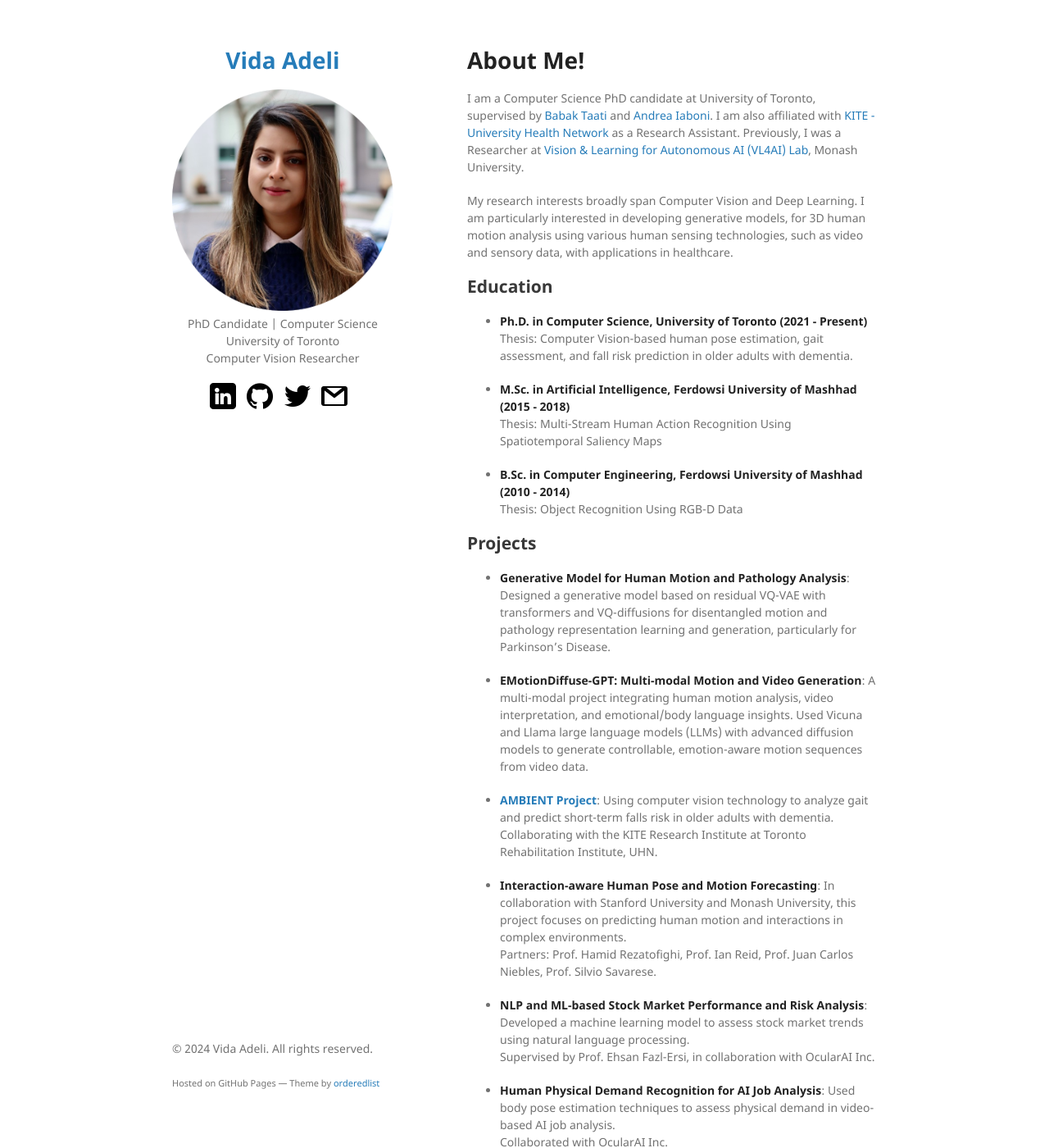
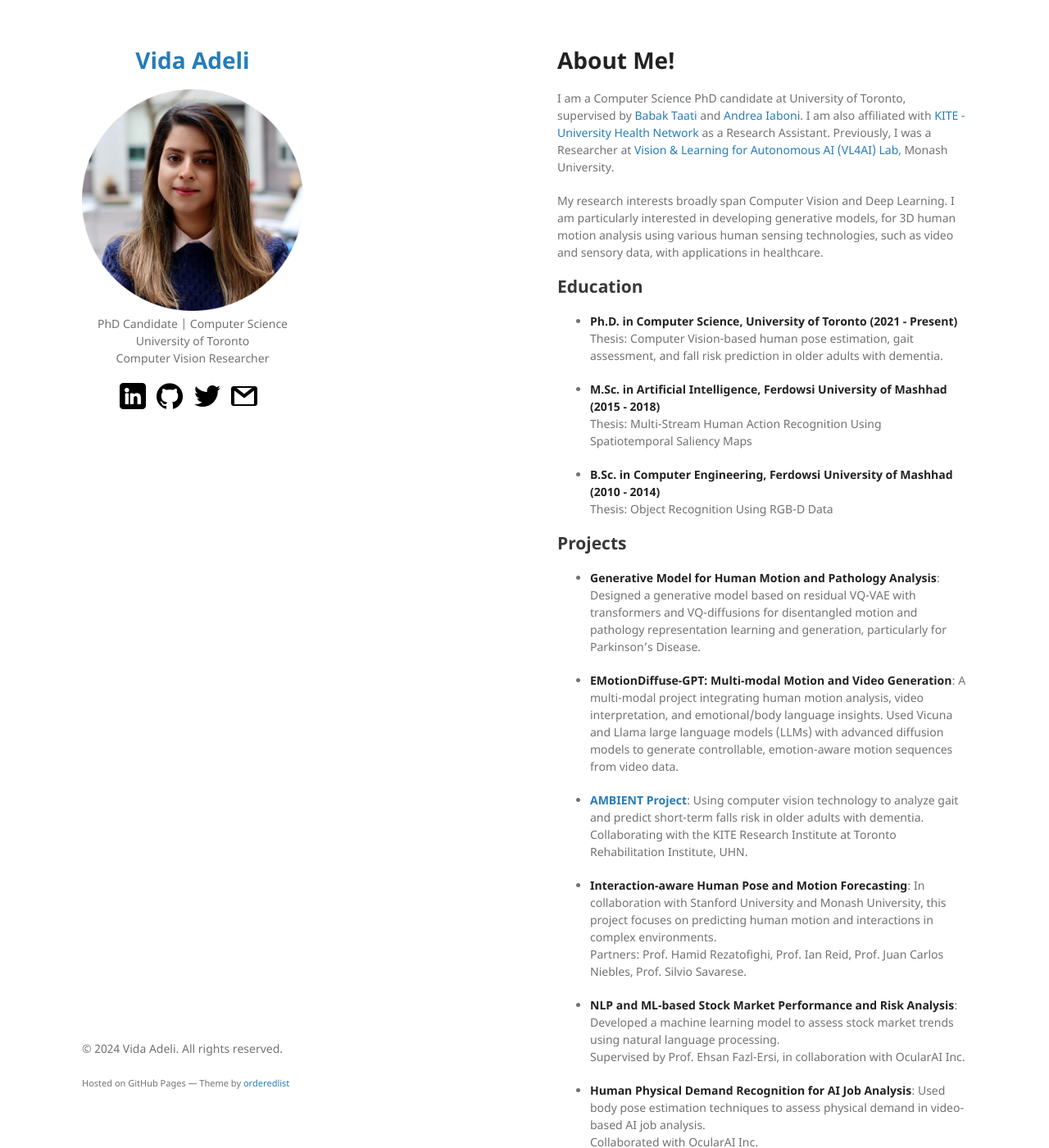
Before and after one commit to vadeli/vadeli.github.io, a Jekyll site: the page built from index.md, in a window 1280 px wide and 1400 px high. Shown: the whole window at 82% size. Built offline with Jekyll 4.4.1, drawn with Linux system fonts in a browser that asks for light colours; our own code applies the rules of GitHub Pages for plain Markdown files.

Commit message:
Update jekyll-theme-minimal.scss

```diff
--- a/_sass/jekyll-theme-minimal.scss
+++ b/_sass/jekyll-theme-minimal.scss
@@ -56,7 +56,7 @@ a:hover small {
 }
 
 .wrapper {
-  width:860px;
+  width:1080px;
   margin:0 auto;
 }
 
```
